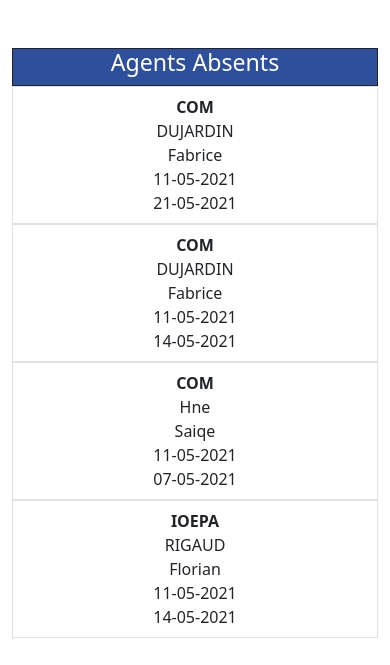
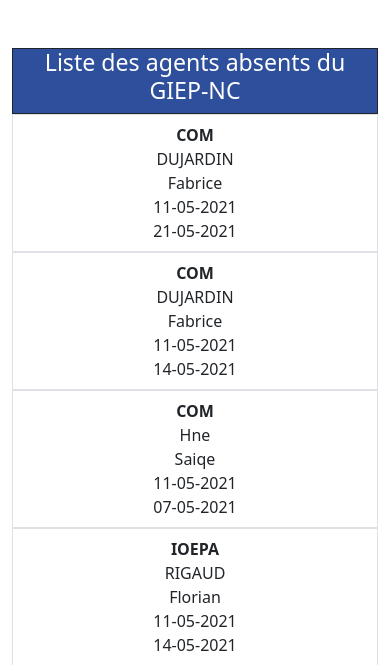
Before and after one commit to fabricedujardinportfolio/absences, a PHP site: page /views/display.php in a window 390 px wide. Shown: the top 665 px of the page. Run offline with PHP 8.4, Linux system fonts and the light colour scheme; data comes from the database, SQL or seed files in the repository.

Commit message:
modif title

```diff
--- a/model/form.php
+++ b/model/form.php
@@ -159,7 +159,7 @@ else {
   <?php endif; ?>
   <div class="pole col-md-3 border border-1 border-dark rounded-top mt-5 mb-0 text-center"
     style="background-color:#2e4f9b;color:white;">
-    <h3>Agents Absents</h3>
+    <h3>Liste des agents absents du GIEP-NC</h3>
   </div>
   <div class="col-12 d-md-flex d-none p-2 text-uppercase text-center" style="background-color:#2e4f9b;color:white; font-size: 1.2em;">
     <div class="col-md-1 "> Pôle </div>
--- a/views/display.php
+++ b/views/display.php
@@ -19,9 +19,9 @@
 ?>
 
     <div class="container" style="font-family:system-ui">
-        <div class="pole d-md-none border border-1 border-dark mt-5 mb-0 text-center"
+        <div class="pole col-12 d-md-none border border-1 border-dark mt-5 mb-0 text-center"
             style="background-color:#2e4f9b;color:white;">
-            <h3>Agents Absents</h3>
+            <h3>Liste des agents absents du GIEP-NC</h3>
         </div>
         <form action="">
             <div class="col-12 d-md-flex d-none p-2 text-uppercase text-center"
```
